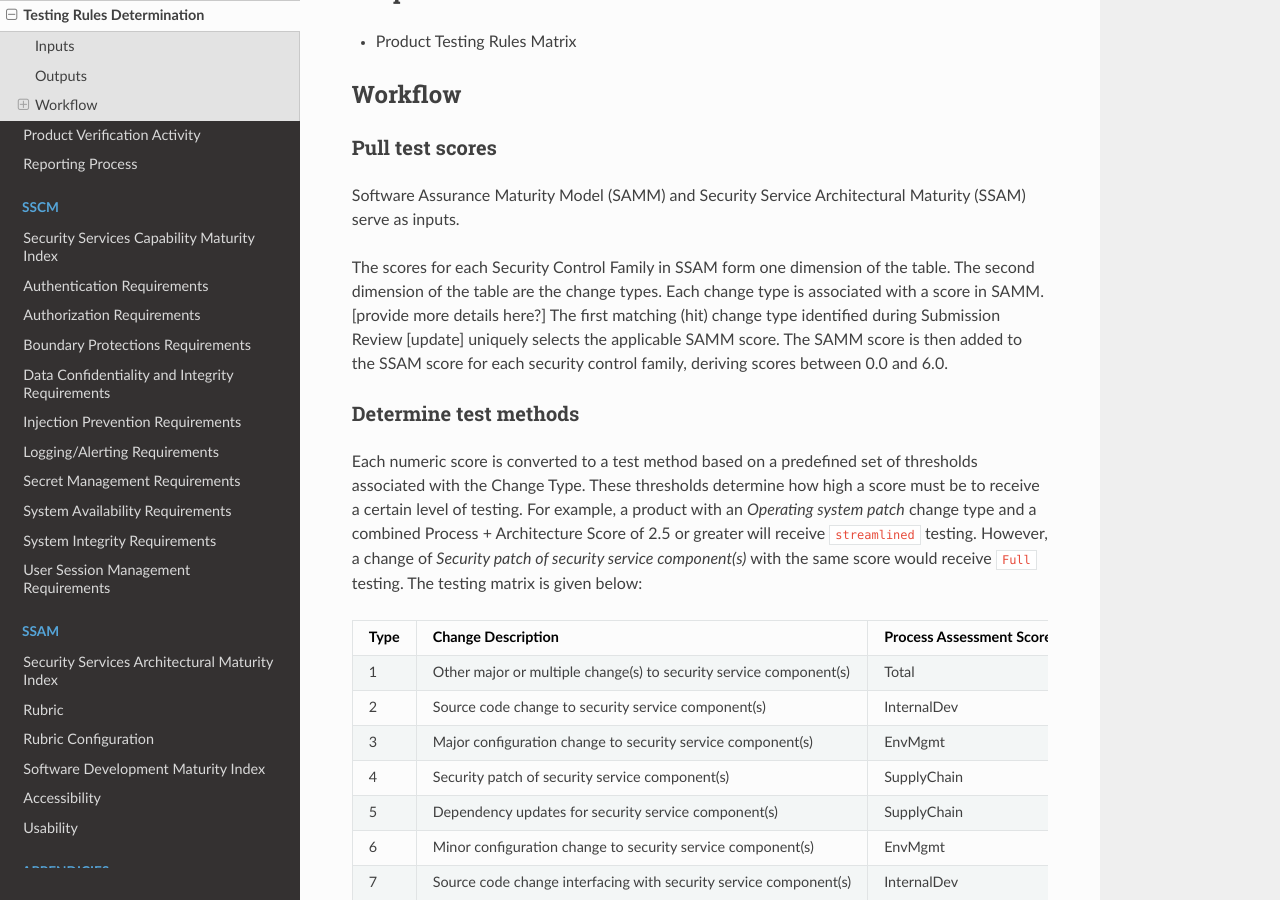
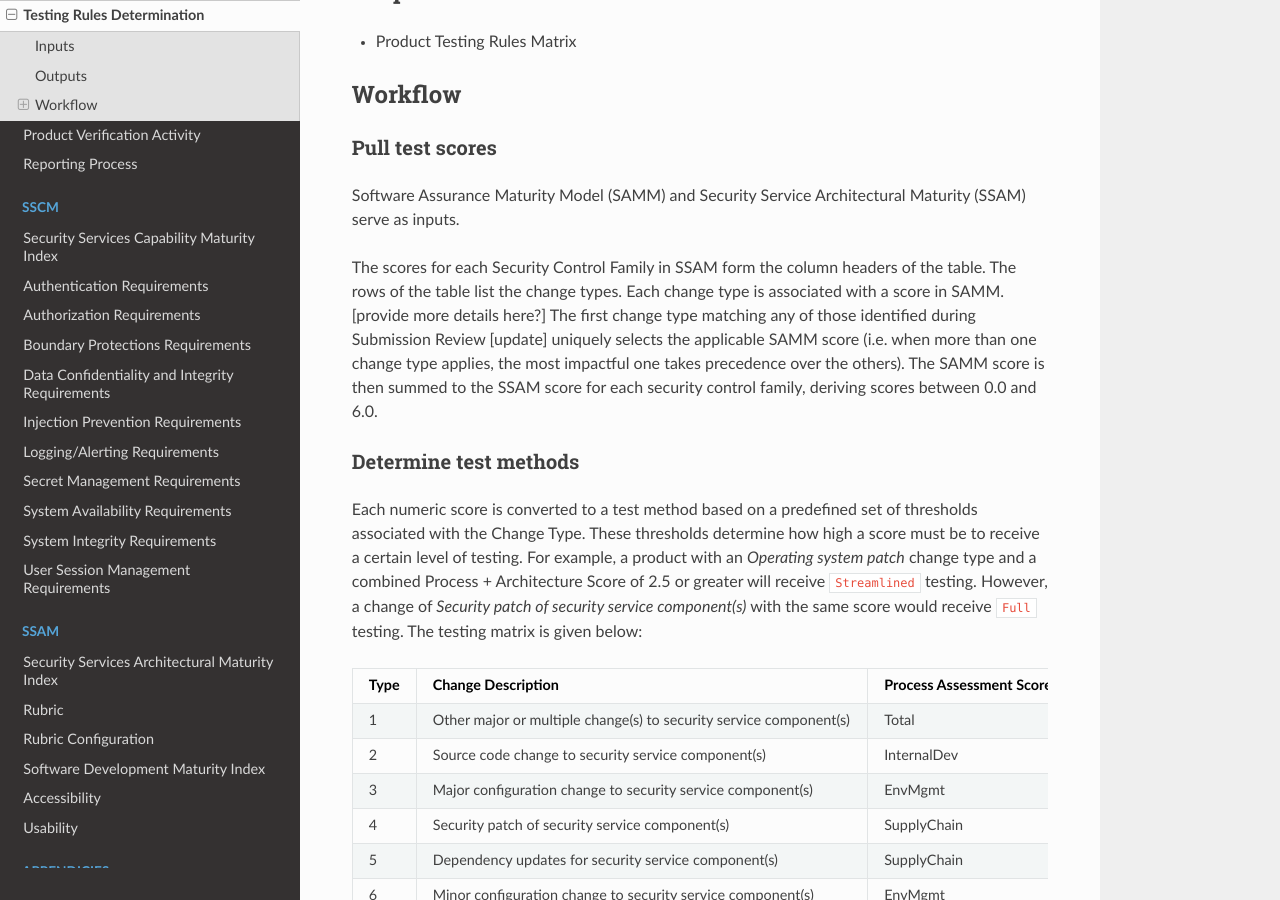
Before and after one commit to it-dept-cis/RABET-V-Pilot, a Sphinx documentation site: the page built from docs/source/Activities/Testing_Rules_Determination.md, in a window 1280 px wide and 900 px high, scrolled down 822 px. Built offline with Sphinx 7.4.7 and the Read the Docs theme 2.0.0, drawn with Linux system fonts in a browser that asks for light colours.

Commit message:
Minor cleanup

```diff
--- a/docs/source/Activities/Testing_Rules_Determination.md
+++ b/docs/source/Activities/Testing_Rules_Determination.md
@@ -26,11 +26,11 @@ The chosen test method for a given security control family is based on the Chang
 
 Software Assurance Maturity Model (SAMM) and Security Service Architectural Maturity (SSAM) serve as inputs.
 
-The scores for each Security Control Family in SSAM form one dimension of the table. The second dimension of the table are the change types. Each change type is associated with a score in SAMM. [provide more details here?] The first matching (hit) change type identified during Submission Review [update] uniquely selects the applicable SAMM score. The SAMM score is then added to the SSAM score for each security control family, deriving scores between 0.0 and 6.0.
+The scores for each Security Control Family in SSAM form the column headers of the table. The rows of the table list the change types. Each change type is associated with a score in SAMM. [provide more details here?] The first change type matching any of those identified during Submission Review [update] uniquely selects the applicable SAMM score (i.e. when more than one change type applies, the most impactful one takes precedence over the others). The SAMM score is then summed to the SSAM score for each security control family, deriving scores between 0.0 and 6.0.
 
 #### Determine test methods
 
- Each numeric score is converted to a test method based on a predefined set of thresholds associated with the Change Type. These thresholds determine how high a score must be to receive a certain level of testing. For example, a product with an *Operating system patch* change type and a combined Process + Architecture Score of 2.5 or greater will receive `streamlined` testing. However, a change of *Security patch of security service component(s)* with the same score would receive `Full` testing. The testing matrix is given below:
+ Each numeric score is converted to a test method based on a predefined set of thresholds associated with the Change Type. These thresholds determine how high a score must be to receive a certain level of testing. For example, a product with an *Operating system patch* change type and a combined Process + Architecture Score of 2.5 or greater will receive `Streamlined` testing. However, a change of *Security patch of security service component(s)* with the same score would receive `Full` testing. The testing matrix is given below:
 
 | Type | Change Description                                                 | Process Assessment Score Type | > 5         | 5 - 4.5     | 4.49 - 4.0  | 3.99 - 3.5  | 3.49 - 3.0  | 2.99 - 2.5  | 2.49 - 2.0 | < 2.0 |
 |-------------|--------------------------------------------------------------------|-------------------------------|-------------|-------------|-------------|-------------|-------------|-------------|------------|-------|
@@ -42,6 +42,6 @@ The scores for each Security Control Family in SSAM form one dimension of the ta
 | 6           | Minor configuration change to security service component(s)        | EnvMgmt                       | Basic       | Basic       | Basic       | Basic       | Basic       | Basic       | Basic      | Full  |
 | 7           | Source code change interfacing with security service component(s)  | InternalDev                   | Streamlined | Basic       | Basic       | Basic       | Basic       | Basic       | Basic      | Full  |
 | 8           | Source code change unrelated to security service component(s)      | InternalDev                   | Streamlined | Streamlined | Streamlined | Basic       | Basic       | Basic       | Basic      | Full  |
-| 9           | 3rd party software patch to a non-security service component(s)     | SupplyChain                   | Streamlined | Streamlined | Streamlined | Streamlined | Streamlined | Basic       | Basic      | Full  |
+| 9           | 3rd party software patch to a non-security service component(s)    | SupplyChain                   | Streamlined | Streamlined | Streamlined | Streamlined | Streamlined | Basic       | Basic      | Full  |
 | 10          | Operating system patch                                             | EnvMgmt                       | Streamlined | Streamlined | Streamlined | Streamlined | Streamlined | Streamlined | Basic      | Full  |
 | 11          | Other software or configuration change                             | Total                         | Streamlined | Streamlined | Streamlined | Streamlined | Streamlined | Streamlined | Basic      | Full  |
```
